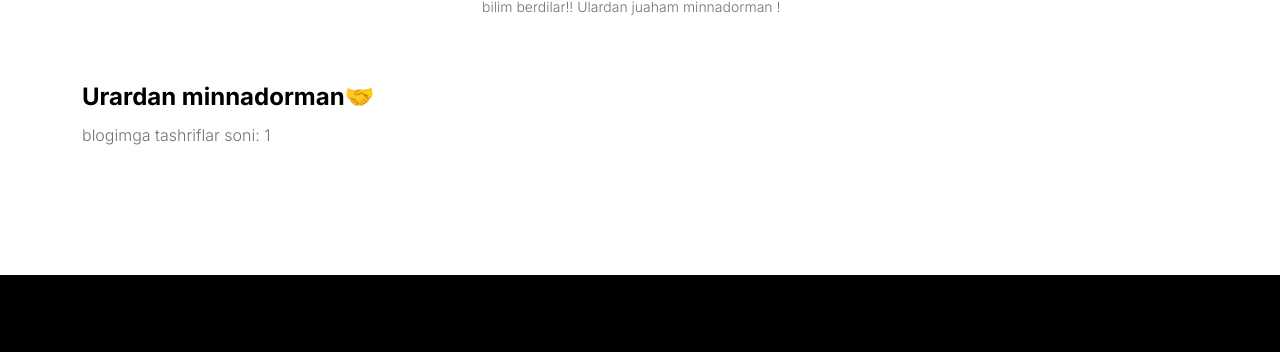
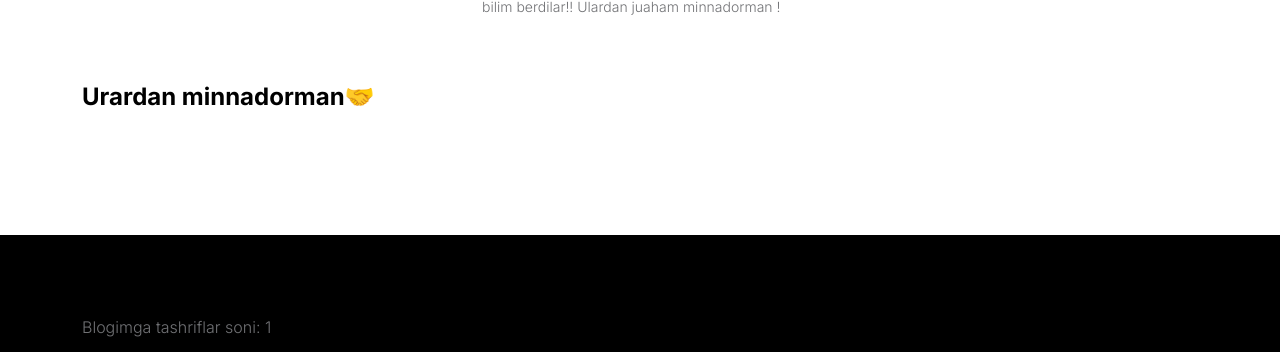
Before and after one commit to Bahodirbek7-dev/Blog, a plain HTML site: page index.html in a window 1280 px wide. Shown: the part 2472-2824 px from the top of the page. Drawn offline with Linux system fonts and the light colour scheme.

Commit message:
Update index.html

```diff
--- a/index.html
+++ b/index.html
@@ -374,9 +374,7 @@ https://www.tooplate.com/view/2127-little-fashion
                         </div>
 
                         <h5><span>Urardan</span> minnadorman🤝</h5>
-                        <p class="copyright-text">
-                            blogimga tashriflar soni: <span id="visit-count">0</span>
-                        </p>
+
                     </div>
                 </div>
             </section>
@@ -386,6 +384,9 @@ https://www.tooplate.com/view/2127-little-fashion
         <footer class="site-footer">
             <div class="container">
                 <div class="row">
+                    <p class="copyright-text">
+                            Blogimga tashriflar soni: <span id="visit-count">0</span>
+                        </p>
 
                     <div class="col-lg-3 col-10 me-auto mb-4">
                         <h4 class="text-white mb-3"><a href="index.html">Blog</a></h4>
```
